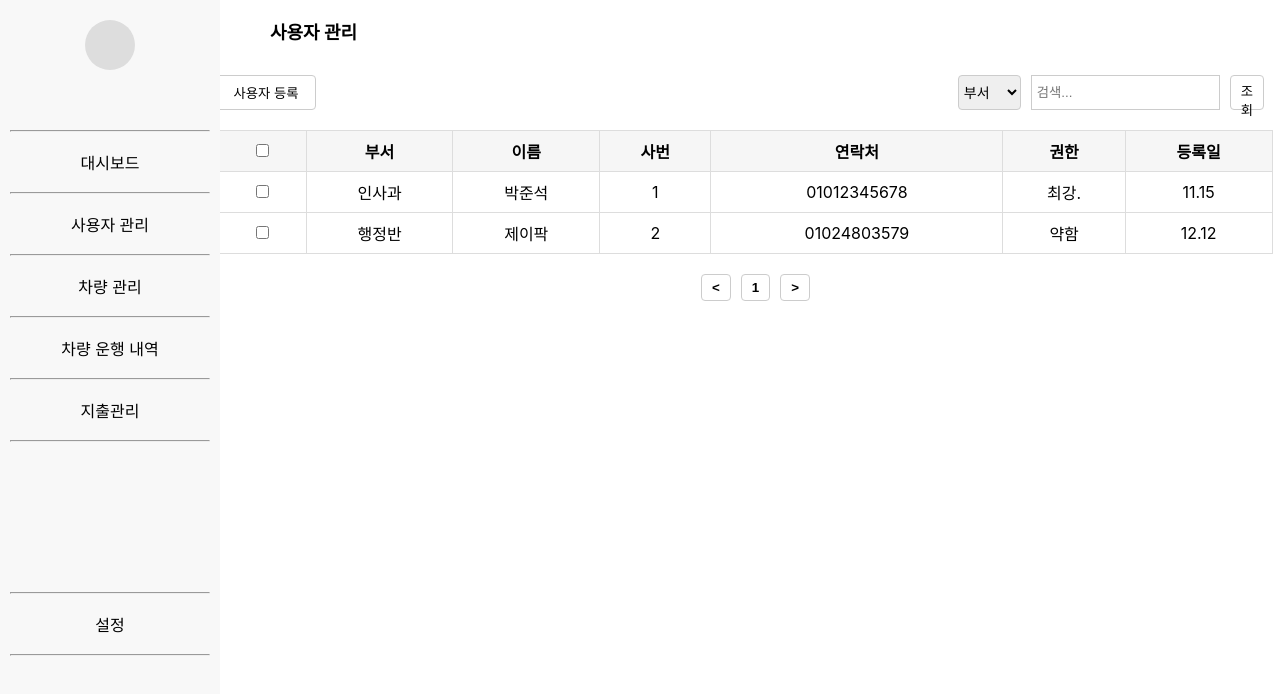
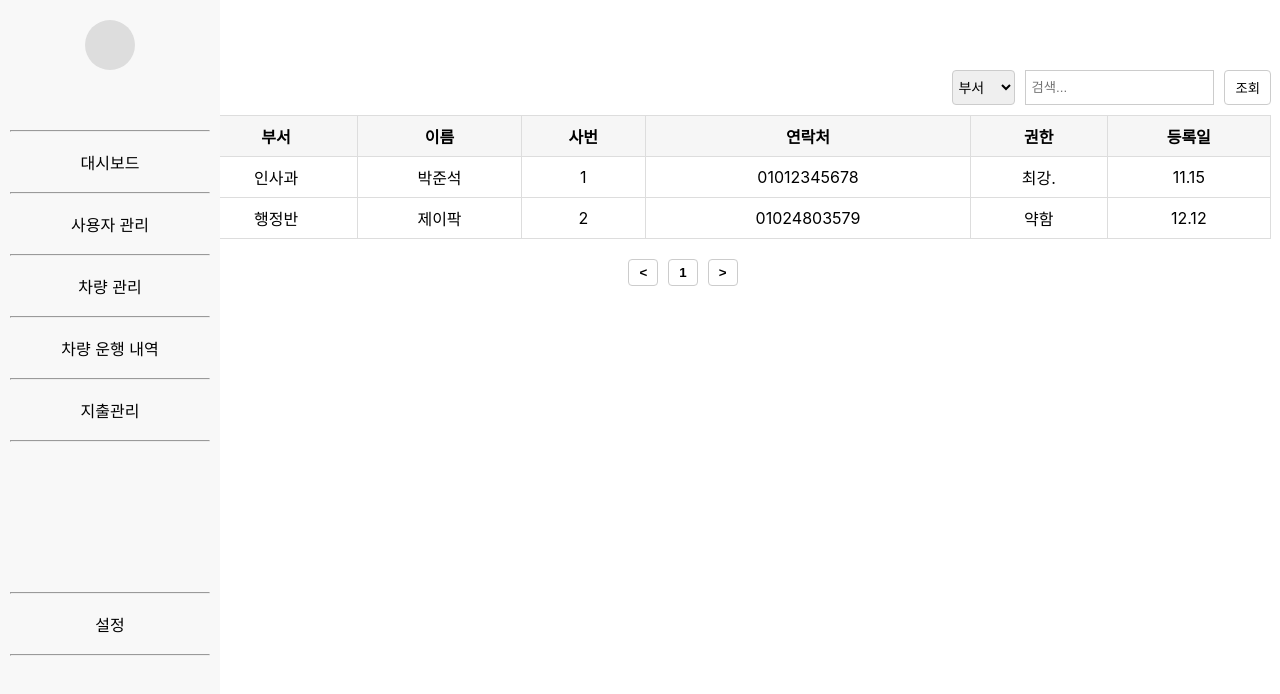
Before and after one commit to HIZENBERK/car_front_main, a React (Create React App) app in the folder car/: page /usermanagement in a window 1280 px wide. Shown: the top 694 px of the page. Built offline with nearby package versions, Linux system fonts and the light colour scheme.

Commit message:
화면 비율 수정

```diff
--- a/car/src/CSS/UserManagement.css
+++ b/car/src/CSS/UserManagement.css
@@ -1,22 +1,19 @@
 .usermanagement-container {
-    width: 85%;
+    width: 95%;
     height: 100vh;
     display: flex;
     justify-content: flex-start; /* 왼쪽 정렬 */
     overflow: hidden; /* 이 컨테이너 안의 내용이 넘치면 숨김 */
+    margin-left: 80px;
 }
 
 .usermanagement-top {
     display: flex;
     justify-content: space-between;
     align-items: center;
-    width: 85%;
-    margin-left: 240px;
+    width: 95%;
     background-color: white;
     position: fixed;
-    top: 0;
-    left: 0;
-    z-index: 1000;
   }
 
 .usermanagement-top-title {
@@ -32,7 +29,6 @@
   padding: 5px 10px; /* 버튼 안쪽 여백 */
   cursor: pointer; /* 커서 모양 변경 */
   border-radius: 4px; /* 버튼 모서리를 둥글게 */
-  margin-right: 20px;
   color: black;
 }
 
@@ -61,7 +57,6 @@
   cursor: pointer; /* 커서 모양 변경 */
   border-radius: 4px; /* 버튼 모서리를 둥글게 */
   margin-left: auto;
-  margin-right: 20px;
   color: black;
 }
 
@@ -75,7 +70,7 @@
 }
 
 .table {
-  width: 98%;
+  width: 100%;
   border-collapse: collapse;
 }
 
@@ -113,19 +108,18 @@
 }
 
 .usermanagement-a-box {
-  width: 99%; /* 100% 너비에서 250px을 뺌 */
+  width: 98%; /* 100% 너비에서 250px을 뺌 */
   height: calc(100vh - 100px); /* 100vh 높이에서 70px을 뺌 */
   display: flex;
   flex-direction: column; /* 세로 정렬 */
   margin-top: 70px;
+  margin-left: 15px;
 }
 
 .usermanagement-b-box {
   width: 100%;
   height: 5%; /* 부모 요소의 높이를 기준으로 100% */
   display: flex; /* Flexbox를 사용해 가로 정렬 */
-  padding: 5px;
-  margin-left: 10px;
 }
 
 .usermanagement-c-box {
@@ -133,20 +127,17 @@
   height: 85%;
   display: flex; /* Flexbox를 사용해 가로 정렬 */
   flex-direction: column; /* 세로 정렬 */
-  padding: 5px;
-  margin-left: 20px;
   margin-top: 10px;
 }
 
 .usermanagement-d-box {
-  width: 73%;
-  margin-left: 9px;
+  width: 70%;
   display: flex;
-
 }
 
 .usermanagement-e-box {
   display: flex; /* Flexbox를 사용해 가로 정렬 */
+  margin-left: auto;
 }
 
 .modal-overlay {
```
